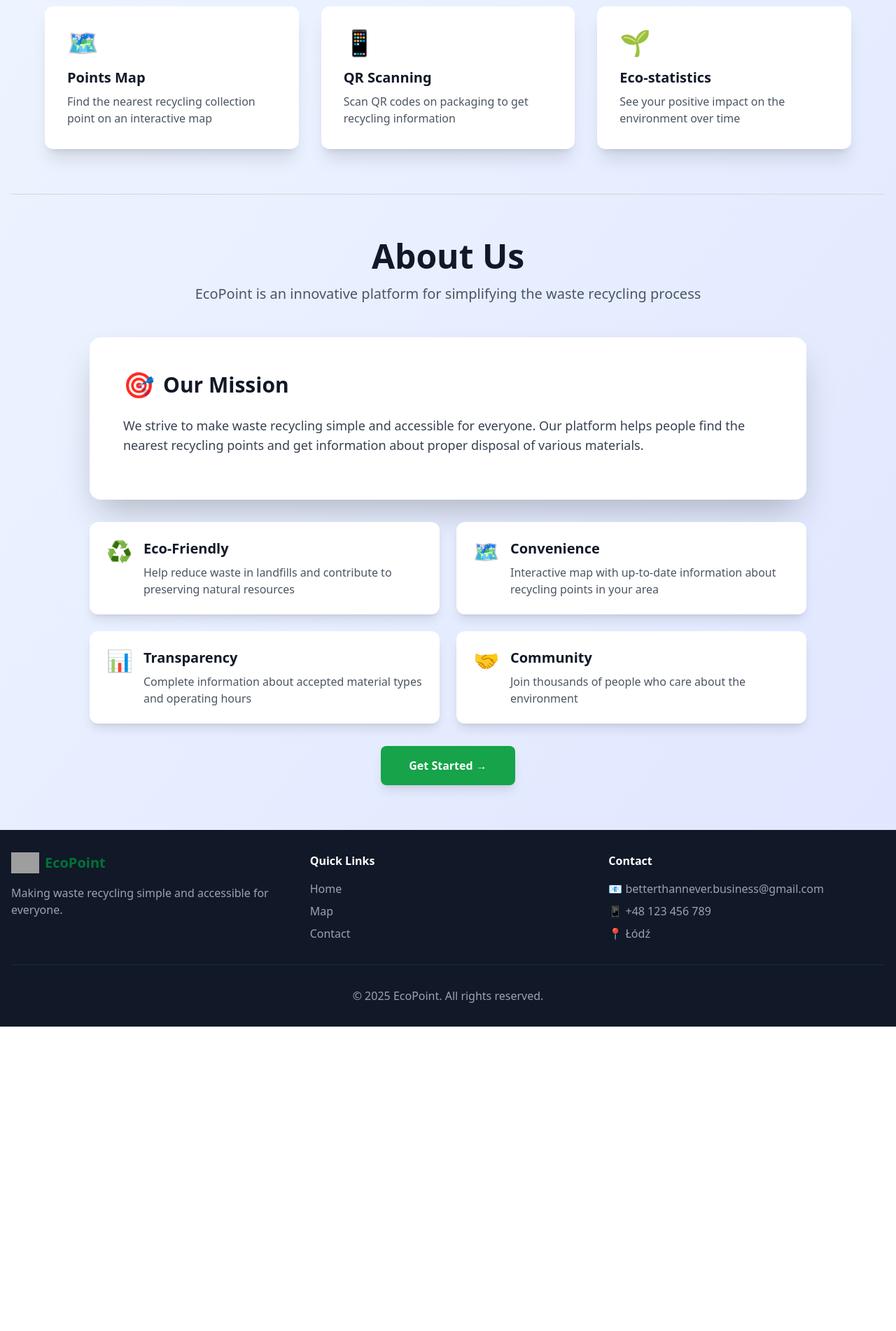
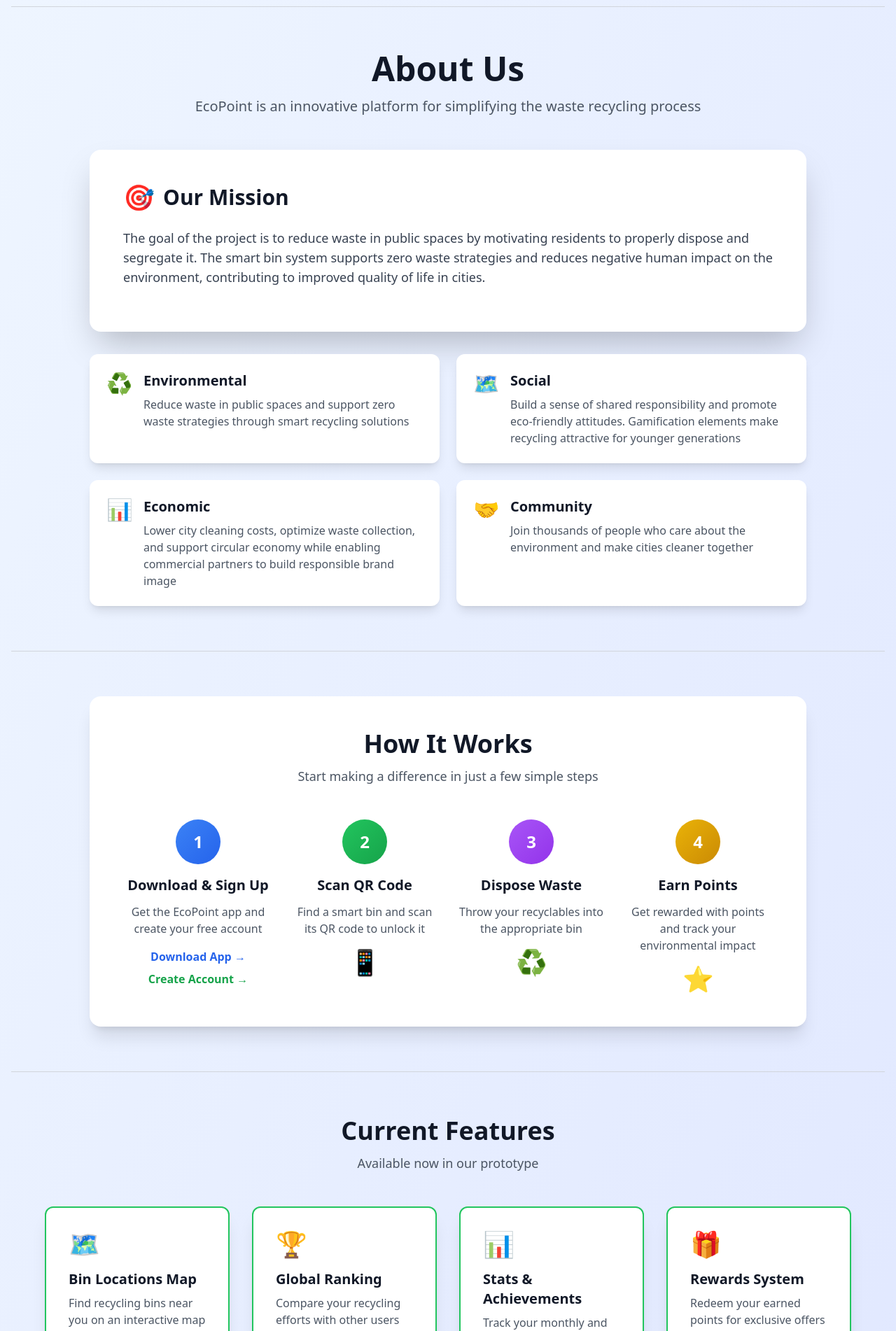
Before and after one commit to Malikethes/eco-point, a Nuxt app: page / in a window 1280 px wide. Shown: the part 480-2382 px from the top of the page at 70% size. Before the commit the page ends 1947 px from the top, so only its background shows below. Built offline with nearby package versions, Linux system fonts and the light colour scheme; no server answers; grey boxes are pictures that could not be loaded.

Commit message:
feat: add the information to home page

```diff
--- a/i18n/locales/en.json
+++ b/i18n/locales/en.json
@@ -13,26 +13,50 @@
     "subtitle": "Scan QR codes and find the nearest recycling points. Together we make the world cleaner!",
     "findPoint": "Find Recycling Point",
     "learnMore": "Learn More",
-    "pointsMap": "Points Map",
-    "pointsMapDesc": "Find the nearest recycling collection point on an interactive map",
-    "qrScanning": "QR Scanning",
-    "qrScanningDesc": "Scan QR codes on packaging to get recycling information",
-    "ecoStats": "Eco-statistics",
-    "ecoStatsDesc": "See your positive impact on the environment over time"
+    "currentFeatures": "Current Features",
+    "currentFeaturesSubtitle": "Available now in our prototype",
+    "binMap": "Bin Locations Map",
+    "binMapDesc": "Find recycling bins near you on an interactive map with real-time locations",
+    "ranking": "Global Ranking",
+    "rankingDesc": "Compare your recycling efforts with other users and compete for the top spot",
+    "userStats": "Stats & Achievements",
+    "userStatsDesc": "Track your monthly and total points, unlock achievements for your eco-friendly actions",
+    "futureFeatures": "Coming Soon",
+    "futureFeaturesSubtitle": "Features we're working on",
+    "rewards": "Rewards System",
+    "rewardsDesc": "Redeem your earned points for exclusive offers and eco-friendly products",
+    "recognition": "Waste Recognition",
+    "recognitionDesc": "Smart technology to identify waste types and provide sorting guidance",
+    "wasteTracking": "Waste Tracking",
+    "wasteTrackingDesc": "Track different types of waste - plastic, glass, and paper throughout your recycling journey",
+    "globalStats": "Global Statistics",
+    "globalStatsDesc": "See the collective environmental impact of all EcoPoint users worldwide",
+    "howItWorks": "How It Works",
+    "howItWorksSubtitle": "Start making a difference in just a few simple steps",
+    "step1Title": "Download & Sign Up",
+    "step1Desc": "Get the EcoPoint app and create your free account",
+    "step1Download": "Download App",
+    "step1SignUp": "Create Account",
+    "step2Title": "Scan QR Code",
+    "step2Desc": "Find a smart bin and scan its QR code to unlock it",
+    "step3Title": "Dispose Waste",
+    "step3Desc": "Throw your recyclables into the appropriate bin",
+    "step4Title": "Earn Points",
+    "step4Desc": "Get rewarded with points and track your environmental impact"
   },
   "about": {
     "title": "About Us",
     "subtitle": "EcoPoint is an innovative platform for simplifying the waste recycling process",
     "mission": "Our Mission",
-    "missionText": "We strive to make waste recycling simple and accessible for everyone. Our platform helps people find the nearest recycling points and get information about proper disposal of various materials.",
-    "ecoFriendly": "Eco-Friendly",
-    "ecoFriendlyDesc": "Help reduce waste in landfills and contribute to preserving natural resources",
-    "convenience": "Convenience",
-    "convenienceDesc": "Interactive map with up-to-date information about recycling points in your area",
-    "transparency": "Transparency",
-    "transparencyDesc": "Complete information about accepted material types and operating hours",
+    "missionText": "The goal of the project is to reduce waste in public spaces by motivating residents to properly dispose and segregate it. The smart bin system supports zero waste strategies and reduces negative human impact on the environment, contributing to improved quality of life in cities.",
+    "ecoFriendly": "Environmental",
+    "ecoFriendlyDesc": "Reduce waste in public spaces and support zero waste strategies through smart recycling solutions",
+    "convenience": "Social",
+    "convenienceDesc": "Build a sense of shared responsibility and promote eco-friendly attitudes. Gamification elements make recycling attractive for younger generations",
+    "transparency": "Economic",
+    "transparencyDesc": "Lower city cleaning costs, optimize waste collection, and support circular economy while enabling commercial partners to build responsible brand image",
     "community": "Community",
-    "communityDesc": "Join thousands of people who care about the environment",
+    "communityDesc": "Join thousands of people who care about the environment and make cities cleaner together",
     "getStarted": "Get Started"
   },
   "contact": {
--- a/pages/index.vue
+++ b/pages/index.vue
@@ -25,37 +25,11 @@
         </div>
       </div>
 
-      <!-- Features Section -->
-      <div class="grid md:grid-cols-3 gap-8 max-w-6xl mx-auto">
-        <div class="bg-white dark:bg-gray-800 rounded-xl shadow-xl p-8 hover:shadow-2xl transition">
-          <div class="text-4xl mb-4">🗺️</div>
-          <h3 class="text-xl font-bold mb-2 text-gray-900 dark:text-white">{{ $t('home.pointsMap') }}</h3>
-          <p class="text-gray-600 dark:text-gray-300">
-            {{ $t('home.pointsMapDesc') }}
-          </p>
-        </div>
-
-        <div class="bg-white dark:bg-gray-800 rounded-xl shadow-xl p-8 hover:shadow-2xl transition">
-          <div class="text-4xl mb-4">📱</div>
-          <h3 class="text-xl font-bold mb-2 text-gray-900 dark:text-white">{{ $t('home.qrScanning') }}</h3>
-          <p class="text-gray-600 dark:text-gray-300">
-            {{ $t('home.qrScanningDesc') }}
-          </p>
-        </div>
-
-        <div class="bg-white dark:bg-gray-800 rounded-xl shadow-xl p-8 hover:shadow-2xl transition">
-          <div class="text-4xl mb-4">🌱</div>
-          <h3 class="text-xl font-bold mb-2 text-gray-900 dark:text-white">{{ $t('home.ecoStats') }}</h3>
-          <p class="text-gray-600 dark:text-gray-300">
-            {{ $t('home.ecoStatsDesc') }}
-          </p>
-        </div>
-      </div>
       <!-- Divider -->
       <div class="border-t border-gray-300 dark:border-gray-700 my-16"/>
 
       <!-- About Section -->
-      <section id="about" class="max-w-5xl mx-auto">
+      <section id="about" class="max-w-5xl mx-auto mb-16">
         <div class="text-center mb-12">
           <h2 class="text-5xl font-bold text-gray-900 dark:text-white mb-4">{{ $t('about.title') }}</h2>
           <p class="text-xl text-gray-600 dark:text-gray-300 max-w-3xl mx-auto">
@@ -124,17 +98,154 @@
             </div>
           </div>
         </div>
+      </section>
 
-        <!-- CTA -->
-        <div class="text-center">
-          <NuxtLink
-            to="/map"
-            class="inline-block bg-green-600 hover:bg-green-700 dark:bg-green-500 dark:hover:bg-green-600 text-white font-semibold py-4 px-10 rounded-lg shadow-lg transition transform hover:scale-105"
-          >
-            {{ $t('about.getStarted') }} →
-          </NuxtLink>
+      <!-- Divider -->
+      <div class="border-t border-gray-300 dark:border-gray-700 my-16"/>
+
+      <!-- How It Works Section -->
+      <div class="mb-16">
+        <div class="bg-white dark:bg-gray-800 rounded-2xl shadow-xl p-8 md:p-12 max-w-5xl mx-auto">
+          <div class="text-center mb-12">
+            <h2 class="text-4xl font-bold text-gray-900 dark:text-white mb-3">{{ $t('home.howItWorks') }}</h2>
+            <p class="text-lg text-gray-600 dark:text-gray-300">{{ $t('home.howItWorksSubtitle') }}</p>
+          </div>
+
+          <div class="grid md:grid-cols-2 lg:grid-cols-4 gap-6">
+            <!-- Step 1 -->
+            <div class="text-center">
+              <div class="bg-gradient-to-br from-blue-500 to-blue-600 w-16 h-16 rounded-full flex items-center justify-center mx-auto mb-4 text-white text-2xl font-bold">
+                1
+              </div>
+              <h3 class="text-xl font-bold mb-3 text-gray-900 dark:text-white">{{ $t('home.step1Title') }}</h3>
+              <p class="text-gray-600 dark:text-gray-300 mb-4">{{ $t('home.step1Desc') }}</p>
+              <div class="flex flex-col gap-2">
+                <a href="#" class="text-blue-600 dark:text-blue-400 hover:underline font-semibold">
+                  {{ $t('home.step1Download') }} →
+                </a>
+                <NuxtLink to="/signup" class="text-green-600 dark:text-green-400 hover:underline font-semibold">
+                  {{ $t('home.step1SignUp') }} →
+                </NuxtLink>
+              </div>
+            </div>
+
+            <!-- Step 2 -->
+            <div class="text-center">
+              <div class="bg-gradient-to-br from-green-500 to-green-600 w-16 h-16 rounded-full flex items-center justify-center mx-auto mb-4 text-white text-2xl font-bold">
+                2
+              </div>
+              <h3 class="text-xl font-bold mb-3 text-gray-900 dark:text-white">{{ $t('home.step2Title') }}</h3>
+              <p class="text-gray-600 dark:text-gray-300">{{ $t('home.step2Desc') }}</p>
+              <div class="text-4xl mt-4">📱</div>
+            </div>
+
+            <!-- Step 3 -->
+            <div class="text-center">
+              <div class="bg-gradient-to-br from-purple-500 to-purple-600 w-16 h-16 rounded-full flex items-center justify-center mx-auto mb-4 text-white text-2xl font-bold">
+                3
+              </div>
+              <h3 class="text-xl font-bold mb-3 text-gray-900 dark:text-white">{{ $t('home.step3Title') }}</h3>
+              <p class="text-gray-600 dark:text-gray-300">{{ $t('home.step3Desc') }}</p>
+              <div class="text-4xl mt-4">♻️</div>
+            </div>
+
+            <!-- Step 4 -->
+            <div class="text-center">
+              <div class="bg-gradient-to-br from-yellow-500 to-yellow-600 w-16 h-16 rounded-full flex items-center justify-center mx-auto mb-4 text-white text-2xl font-bold">
+                4
+              </div>
+              <h3 class="text-xl font-bold mb-3 text-gray-900 dark:text-white">{{ $t('home.step4Title') }}</h3>
+              <p class="text-gray-600 dark:text-gray-300">{{ $t('home.step4Desc') }}</p>
+              <div class="text-4xl mt-4">⭐</div>
+            </div>
+          </div>
         </div>
-      </section>
+      </div>
+
+      <!-- Divider -->
+      <div class="border-t border-gray-300 dark:border-gray-700 my-16"/>
+
+      <!-- Current Features Section -->
+      <div class="mb-16">
+        <div class="text-center mb-12">
+          <h2 class="text-4xl font-bold text-gray-900 dark:text-white mb-3">{{ $t('home.currentFeatures') }}</h2>
+          <p class="text-lg text-gray-600 dark:text-gray-300">{{ $t('home.currentFeaturesSubtitle') }}</p>
+        </div>
+        <div class="grid md:grid-cols-2 lg:grid-cols-4 gap-8 max-w-6xl mx-auto">
+          <div class="bg-white dark:bg-gray-800 rounded-xl shadow-xl p-8 hover:shadow-2xl transition border-2 border-green-500">
+            <div class="text-4xl mb-4">🗺️</div>
+            <h3 class="text-xl font-bold mb-2 text-gray-900 dark:text-white">{{ $t('home.binMap') }}</h3>
+            <p class="text-gray-600 dark:text-gray-300">
+              {{ $t('home.binMapDesc') }}
+            </p>
+          </div>
+
+          <div class="bg-white dark:bg-gray-800 rounded-xl shadow-xl p-8 hover:shadow-2xl transition border-2 border-green-500">
+            <div class="text-4xl mb-4">🏆</div>
+            <h3 class="text-xl font-bold mb-2 text-gray-900 dark:text-white">{{ $t('home.ranking') }}</h3>
+            <p class="text-gray-600 dark:text-gray-300">
+              {{ $t('home.rankingDesc') }}
+            </p>
+          </div>
+
+          <div class="bg-white dark:bg-gray-800 rounded-xl shadow-xl p-8 hover:shadow-2xl transition border-2 border-green-500">
+            <div class="text-4xl mb-4">📊</div>
+            <h3 class="text-xl font-bold mb-2 text-gray-900 dark:text-white">{{ $t('home.userStats') }}</h3>
+            <p class="text-gray-600 dark:text-gray-300">
+              {{ $t('home.userStatsDesc') }}
+            </p>
+          </div>
+
+          <div class="bg-white dark:bg-gray-800 rounded-xl shadow-xl p-8 hover:shadow-2xl transition border-2 border-green-500">
+            <div class="text-4xl mb-4">🎁</div>
+            <h3 class="text-xl font-bold mb-2 text-gray-900 dark:text-white">{{ $t('home.rewards') }}</h3>
+            <p class="text-gray-600 dark:text-gray-300">
+              {{ $t('home.rewardsDesc') }}
+            </p>
+          </div>
+        </div>
+      </div>
+
+      <!-- Divider -->
+      <div class="border-t border-gray-300 dark:border-gray-700 my-16"/>
+
+      <!-- Future Features Section -->
+      <div class="mb-16">
+        <div class="text-center mb-12">
+          <h2 class="text-4xl font-bold text-gray-900 dark:text-white mb-3">{{ $t('home.futureFeatures') }}</h2>
+          <p class="text-lg text-gray-600 dark:text-gray-300">{{ $t('home.futureFeaturesSubtitle') }}</p>
+        </div>
+        <div class="grid md:grid-cols-3 gap-8 max-w-6xl mx-auto">
+          <div class="bg-gradient-to-br from-gray-50 to-gray-100 dark:from-gray-800 dark:to-gray-700 rounded-xl shadow-xl p-8 hover:shadow-2xl transition border-2 border-dashed border-gray-300 dark:border-gray-600 opacity-75">
+            <div class="text-4xl mb-4">🔍</div>
+            <h3 class="text-xl font-bold mb-2 text-gray-900 dark:text-white">{{ $t('home.recognition') }}</h3>
+            <p class="text-gray-600 dark:text-gray-300">
+              {{ $t('home.recognitionDesc') }}
+            </p>
+          </div>
+
+          <div class="bg-gradient-to-br from-gray-50 to-gray-100 dark:from-gray-800 dark:to-gray-700 rounded-xl shadow-xl p-8 hover:shadow-2xl transition border-2 border-dashed border-gray-300 dark:border-gray-600 opacity-75">
+            <div class="text-4xl mb-4">📦</div>
+            <h3 class="text-xl font-bold mb-2 text-gray-900 dark:text-white">{{ $t('home.wasteTracking') }}</h3>
+            <p class="text-gray-600 dark:text-gray-300">
+              {{ $t('home.wasteTrackingDesc') }}
+            </p>
+          </div>
+
+          <div class="bg-gradient-to-br from-gray-50 to-gray-100 dark:from-gray-800 dark:to-gray-700 rounded-xl shadow-xl p-8 hover:shadow-2xl transition border-2 border-dashed border-gray-300 dark:border-gray-600 opacity-75">
+            <div class="text-4xl mb-4">🌍</div>
+            <h3 class="text-xl font-bold mb-2 text-gray-900 dark:text-white">{{ $t('home.globalStats') }}</h3>
+            <p class="text-gray-600 dark:text-gray-300">
+              {{ $t('home.globalStatsDesc') }}
+            </p>
+          </div>
+        </div>
+      </div>
     </div>
   </div>
 </template>
+<style>
+html {
+  scroll-behavior: smooth;
+}
+</style>
```
Also changed, not shown: i18n/locales/pl.json (+40 -16 lines).
